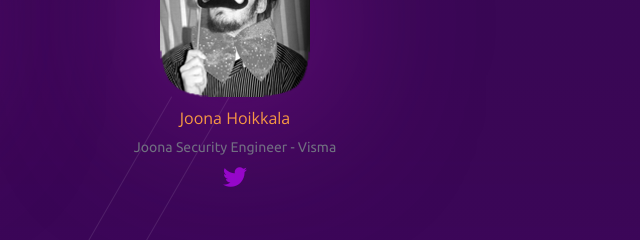
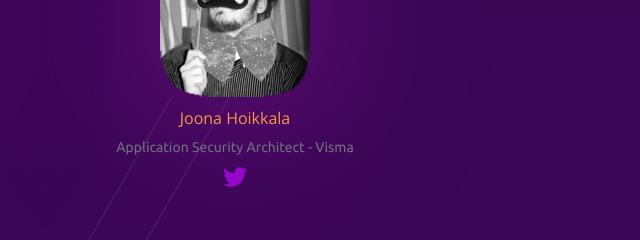
Before and after one commit to visma-seccon/visma-seccon.github.io, a plain HTML site: page index.html in a window 1280 px wide. Shown: the part 7200-7440 px from the top of the page, 595-1235 px from the left. Drawn offline with nearby package versions, Linux system fonts and the light colour scheme.

Commit message:
Fix title

```diff
--- a/index.html
+++ b/index.html
@@ -466,7 +466,7 @@ In this talk I will go through some of the challenges and rewards of cyber attri
                         alt="Joona Hoikkala" class="img-fluid profile">
                         <div class="text-center">
                             <p class="person mb-1 mt-2">Joona Hoikkala</p>
-                            <p class="text-muted mb-0">Joona  Security Engineer - Visma</p>
+                            <p class="text-muted mb-0">Application Security Architect - Visma</p>
                             <a href="https://twitter.com/joohoi" target="_blank" rel="noopener noreferrer"><i class="social fab fa-twitter"></i></a>
                             <!--<a href="#" target="_blank" rel="noopener noreferrer"><i class="social fab fa-linkedin"></i></a>-->
                         </div>
```
